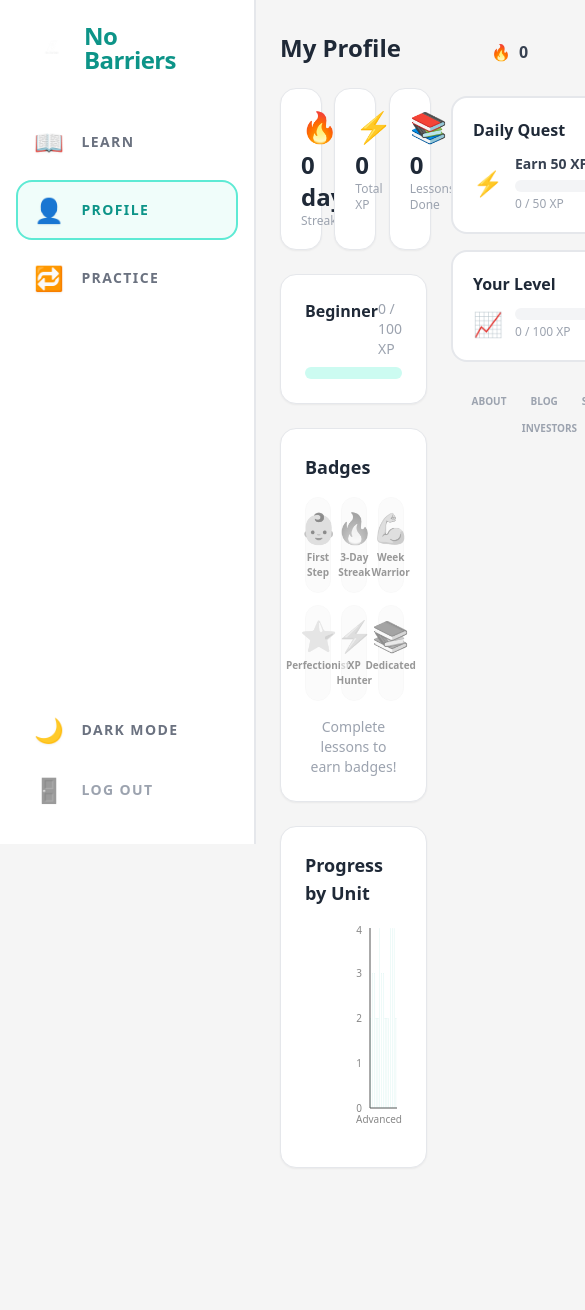
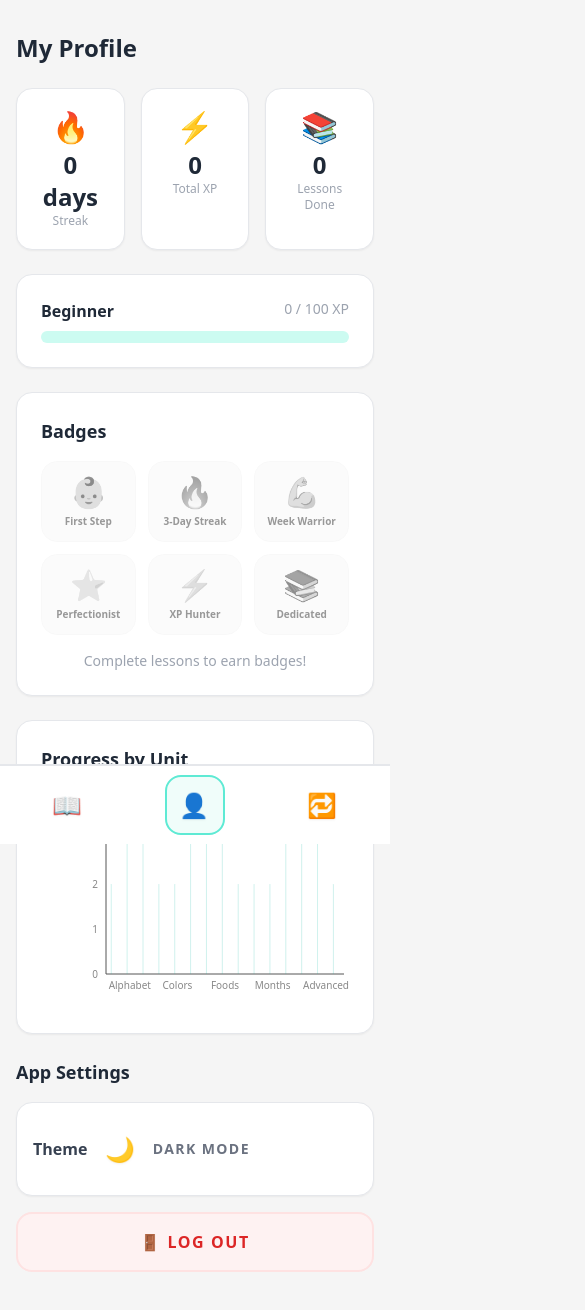
Before and after one commit to assapkibasha/no-barriers, a Next.js app in the folder frontend/: page /profile in a window 390 px wide. Shown: the top 1310 px of the page, 585 px wide, since content can reach past the window. Before the commit the page ends 1200 px from the top, so only its background shows below. Built offline with nearby package versions, Linux system fonts and the light colour scheme; no server answers.

Commit message:
mobile-second approach developed

```diff
--- a/frontend/app/layout.tsx
+++ b/frontend/app/layout.tsx
@@ -16,7 +16,7 @@ export default function RootLayout({
 }>) {
   return (
     <html lang="en" suppressHydrationWarning>
-      <body>
+      <body suppressHydrationWarning>
         <ThemeProvider attribute="class" defaultTheme="system" enableSystem disableTransitionOnChange>
           <ProgressProvider>{children}</ProgressProvider>
         </ThemeProvider>
--- a/frontend/app/learn/[courseId]/page.tsx
+++ b/frontend/app/learn/[courseId]/page.tsx
@@ -120,7 +120,7 @@ export default function CourseSkillTree({ params }: { params: { courseId: string
       </main>
 
       {/* Right panel */}
-      <div className="sticky top-0 mr-4 h-screen w-80 flex-shrink-0 overflow-y-auto scrollbar-hide py-8 pr-2">
+      <div className="sticky top-0 mr-4 hidden h-screen w-80 flex-shrink-0 overflow-y-auto py-8 pr-2 [&::-webkit-scrollbar]:hidden [-ms-overflow-style:none] [scrollbar-width:none] lg:block">
         <LearnRightPanel />
       </div>
     </div>
--- a/frontend/app/learn/page.tsx
+++ b/frontend/app/learn/page.tsx
@@ -56,7 +56,7 @@ export default function LearnPage() {
       <LearnSidebar />
 
       {/* Center — skill path */}
-      <main className="ml-64 flex flex-1 justify-center px-6 py-8">
+      <main className="mb-24 flex flex-1 justify-center px-4 py-8 md:mb-0 md:ml-64 sm:px-6">
         <div className="w-full max-w-lg relative">
 
           {/* SINGLE DYNAMIC STICKY HEADER */}
@@ -171,7 +171,7 @@ export default function LearnPage() {
       </main>
 
       {/* Right panel */}
-      <div className="sticky top-0 mr-4 h-screen w-80 flex-shrink-0 overflow-y-auto scrollbar-hide py-8 pr-2">
+      <div className="sticky top-0 mr-4 hidden h-screen w-80 flex-shrink-0 overflow-y-auto py-8 pr-2 [&::-webkit-scrollbar]:hidden [-ms-overflow-style:none] [scrollbar-width:none] lg:block">
         <LearnRightPanel />
       </div>
     </div>
--- a/frontend/app/profile/page.tsx
+++ b/frontend/app/profile/page.tsx
@@ -1,6 +1,8 @@
 'use client'
 
 import { BarChart, Bar, XAxis, YAxis, Tooltip, ResponsiveContainer } from 'recharts'
+import { useState } from 'react'
+import { ThemeToggle } from '../../src/components/ThemeToggle'
 import LearnSidebar from '../../src/components/learn/LearnSidebar'
 import LearnRightPanel from '../../src/components/learn/LearnRightPanel'
 import { useProgress, getLevel, BADGES } from '../../src/store/progress-context'
@@ -9,6 +11,13 @@ import { units } from '../../src/data/units'
 
 export default function ProfilePage() {
   const { progress, loading } = useProgress()
+  const [loggingOut, setLoggingOut] = useState(false)
+
+  const handleLogout = async () => {
+    setLoggingOut(true)
+    await fetch('/api/auth/logout', { method: 'POST' })
+    window.location.href = '/login'
+  }
 
   if (loading) return (
     <div className="flex min-h-screen items-center justify-center">
@@ -30,7 +39,7 @@ export default function ProfilePage() {
     <div className="flex min-h-screen">
       <LearnSidebar />
 
-      <main className="ml-64 flex flex-1 flex-col items-center px-6 py-8">
+      <main className="mb-24 flex flex-1 flex-col items-center px-4 py-8 md:mb-0 md:ml-64 sm:px-6">
         <div className="w-full max-w-2xl space-y-6">
           <h1 className="text-2xl font-extrabold text-gray-800 dark:text-gray-100">My Profile</h1>
 
@@ -96,10 +105,25 @@ export default function ProfilePage() {
               </BarChart>
             </ResponsiveContainer>
           </div>
+          {/* Mobile Settings */}
+          <div className="mt-8 flex flex-col gap-4 md:hidden">
+            <h2 className="text-lg font-extrabold text-gray-800 dark:text-gray-100">App Settings</h2>
+            <div className="flex items-center justify-between rounded-2xl border border-gray-200 bg-white p-4 shadow-sm dark:border-gray-800 dark:bg-gray-900">
+              <span className="font-bold text-gray-700 dark:text-gray-300">Theme</span>
+              <ThemeToggle />
+            </div>
+            <button
+              onClick={handleLogout}
+              disabled={loggingOut}
+              className="flex w-full items-center justify-center gap-2 rounded-2xl border-2 border-red-100 bg-red-50 p-4 font-extrabold uppercase tracking-widest text-red-600 transition hover:bg-red-100 dark:border-red-900/50 dark:bg-red-900/20 dark:text-red-400 dark:hover:bg-red-900/40 disabled:opacity-50"
+            >
+              🚪 {loggingOut ? 'Logging out...' : 'Log Out'}
+            </button>
+          </div>
         </div>
       </main>
 
-      <div className="sticky top-0 mr-4 h-screen w-80 flex-shrink-0 overflow-y-auto py-8 pr-2">
+      <div className="sticky top-0 mr-4 hidden h-screen w-80 flex-shrink-0 overflow-y-auto py-8 pr-2 [&::-webkit-scrollbar]:hidden [-ms-overflow-style:none] [scrollbar-width:none] lg:block">
         <LearnRightPanel />
       </div>
     </div>
--- a/frontend/src/components/learn/LearnSidebar.tsx
+++ b/frontend/src/components/learn/LearnSidebar.tsx
@@ -24,45 +24,47 @@ export default function LearnSidebar() {
   }
 
   return (
-    <aside className="fixed top-0 left-0 z-40 flex h-screen w-64 flex-col border-r-2 border-gray-200 dark:border-gray-800 bg-white dark:bg-gray-950 px-4 py-6 transition-colors">
-      {/* Logo */}
-      <Link href="/" className="mb-10 flex items-center gap-3 px-4">
+    <aside className="fixed bottom-0 left-0 z-40 flex h-20 w-full flex-row items-center justify-around border-t-2 border-gray-200 bg-white px-2 py-0 transition-colors dark:border-gray-800 dark:bg-gray-950 md:top-0 md:h-screen md:w-64 md:flex-col md:justify-start md:border-r-2 md:border-t-0 md:px-4 md:py-6">
+      {/* Logo - Hidden on mobile */}
+      <Link href="/" className="mb-10 hidden items-center gap-3 px-4 md:flex">
         <img src="/images/logo.png" alt="NoBarriers" className="h-10 w-10 object-contain" />
-        <span className="text-2xl font-black tracking-tight text-teal-600 dark:text-teal-400 leading-none">No<br/>Barriers</span>
+        <span className="text-2xl font-black leading-none tracking-tight text-teal-600 dark:text-teal-400">No<br/>Barriers</span>
       </Link>
 
       {/* Nav items */}
-      <nav className="flex w-full flex-col gap-2">
+      <nav className="flex w-full flex-row justify-around gap-2 md:flex-col">
         {navItems.map((item) => {
           const active = path === item.href || path.startsWith(item.href + '/')
           return (
             <Link
               key={item.href}
               href={item.href}
-              className={`flex w-full items-center gap-4 rounded-2xl border-2 px-4 py-3 text-sm font-extrabold tracking-widest uppercase transition-all ${
+              className={`flex items-center justify-center gap-4 rounded-2xl border-2 p-3 text-sm font-extrabold uppercase tracking-widest transition-all md:w-full md:justify-start md:px-4 ${
                 active
-                  ? 'border-teal-300 bg-teal-50 dark:bg-teal-900/30 text-teal-600 dark:text-teal-400'
-                  : 'border-transparent text-gray-500 dark:text-gray-400 hover:bg-gray-100 dark:hover:bg-gray-900 hover:text-gray-700 dark:hover:text-gray-200'
+                  ? 'border-teal-300 bg-teal-50 text-teal-600 dark:bg-teal-900/30 dark:text-teal-400'
+                  : 'border-transparent text-gray-500 hover:bg-gray-100 hover:text-gray-700 dark:text-gray-400 dark:hover:bg-gray-900 dark:hover:text-gray-200'
               }`}
             >
               <span className="text-2xl drop-shadow-sm">{item.icon}</span>
-              {item.label}
+              <span className="hidden md:inline">{item.label}</span>
             </Link>
           )
         })}
       </nav>
 
       {/* Spacer */}
-      <div className="flex-1" />
+      <div className="hidden flex-1 md:block" />
 
-      {/* Theme Toggle */}
-      <ThemeToggle />
+      {/* Theme Toggle - Hidden on mobile */}
+      <div className="hidden md:block">
+        <ThemeToggle />
+      </div>
 
-      {/* Logout */}
+      {/* Logout - Hidden on mobile */}
       <button
         onClick={handleLogout}
         disabled={loggingOut}
-        className="flex w-full items-center gap-4 rounded-2xl border-2 border-transparent px-4 py-3 text-sm font-extrabold tracking-widest uppercase text-gray-400 dark:text-gray-500 transition-all hover:bg-red-50 dark:hover:bg-red-900/30 hover:text-red-500 dark:hover:text-red-400 disabled:opacity-50"
+        className="hidden w-full items-center gap-4 rounded-2xl border-2 border-transparent px-4 py-3 text-sm font-extrabold uppercase tracking-widest text-gray-400 transition-all hover:bg-red-50 hover:text-red-500 disabled:opacity-50 dark:text-gray-500 dark:hover:bg-red-900/30 dark:hover:text-red-400 md:flex"
       >
         <span className="text-2xl grayscale opacity-70">🚪</span>
         {loggingOut ? 'LOGGING OUT…' : 'LOG OUT'}
```
Also changed, not shown: frontend/build_crash.txt (added).
